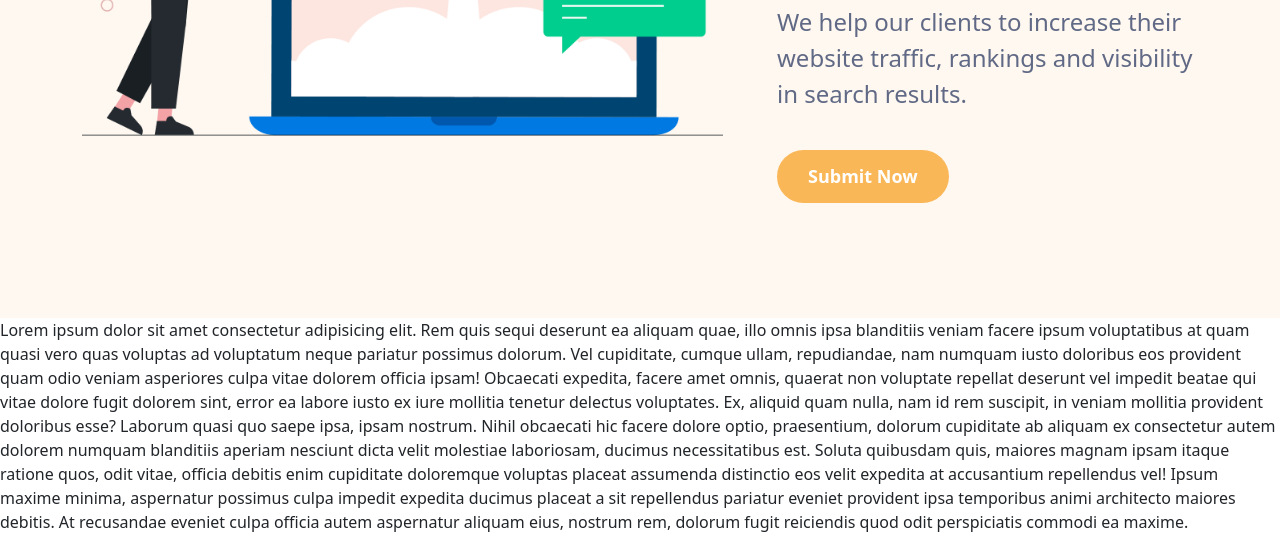
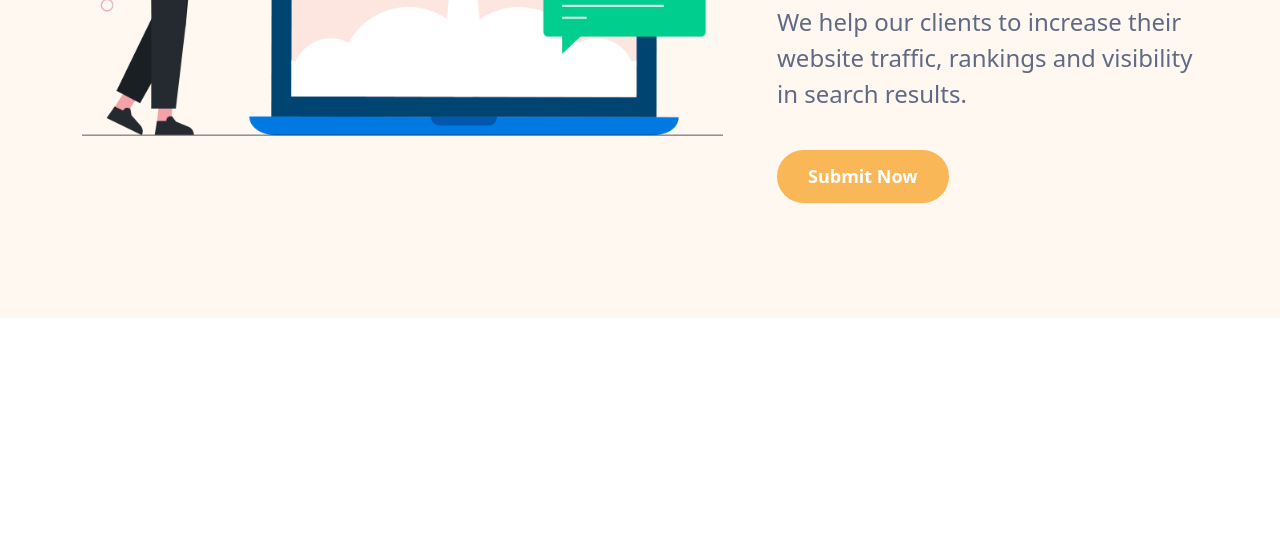
Before and after one commit to jontudas/sendbox, a plain HTML site: page index.html in a window 1280 px wide. Shown: the part 487-1037 px from the top of the page. After the commit the page ends 805 px from the top, so only its background shows below. Drawn offline with nearby package versions, Linux system fonts and the light colour scheme.

Commit message:
Update index.html

```diff
--- a/index.html
+++ b/index.html
@@ -143,7 +143,6 @@
       </div>
       </section>
     <!-- slider-section end-->
-<p>Lorem ipsum dolor sit amet consectetur adipisicing elit. Rem quis sequi deserunt ea aliquam quae, illo omnis ipsa blanditiis veniam facere ipsum voluptatibus at quam quasi vero quas voluptas ad voluptatum neque pariatur possimus dolorum. Vel cupiditate, cumque ullam, repudiandae, nam numquam iusto doloribus eos provident quam odio veniam asperiores culpa vitae dolorem officia ipsam! Obcaecati expedita, facere amet omnis, quaerat non voluptate repellat deserunt vel impedit beatae qui vitae dolore fugit dolorem sint, error ea labore iusto ex iure mollitia tenetur delectus voluptates. Ex, aliquid quam nulla, nam id rem suscipit, in veniam mollitia provident doloribus esse? Laborum quasi quo saepe ipsa, ipsam nostrum. Nihil obcaecati hic facere dolore optio, praesentium, dolorum cupiditate ab aliquam ex consectetur autem dolorem numquam blanditiis aperiam nesciunt dicta velit molestiae laboriosam, ducimus necessitatibus est. Soluta quibusdam quis, maiores magnam ipsam itaque ratione quos, odit vitae, officia debitis enim cupiditate doloremque voluptas placeat assumenda distinctio eos velit expedita at accusantium repellendus vel! Ipsum maxime minima, aspernatur possimus culpa impedit expedita ducimus placeat a sit repellendus pariatur eveniet provident ipsa temporibus animi architecto maiores debitis. At recusandae eveniet culpa officia autem aspernatur aliquam eius, nostrum rem, dolorum fugit reiciendis quod odit perspiciatis commodi ea maxime.</p>
     <!-- Optional JavaScript; choose one of the two! -->
 
     <!-- Option 1: Bootstrap Bundle with Popper -->
```
